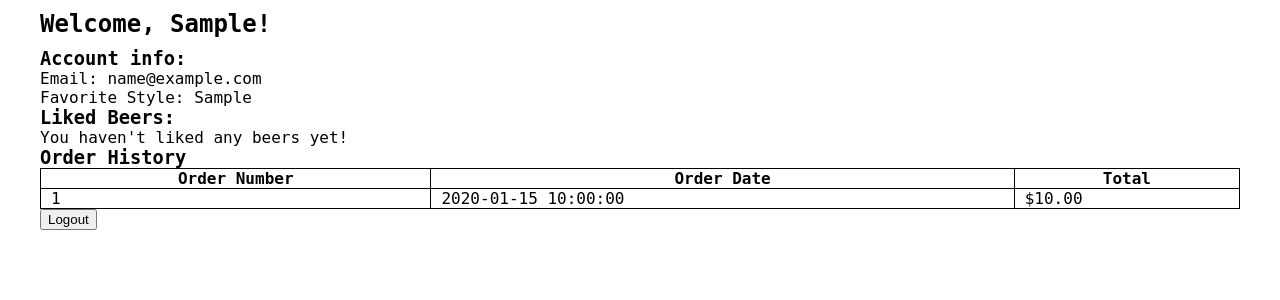
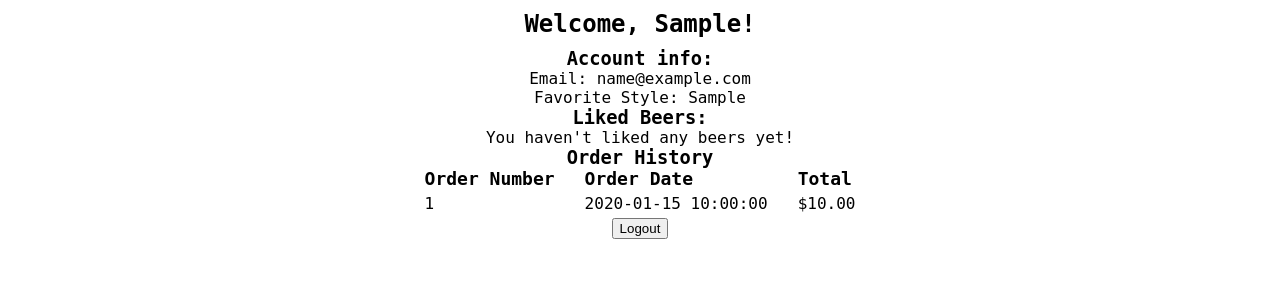
Before and after one commit to kevinjcorcoran/upick-beer-store, a Flask app: page /account.html in a window 1280 px wide. Shown: the part 56-356 px from the top of the page. Run offline with Flask 2, Linux system fonts and the light colour scheme; the visitor is signed in with stand-in values (Sample User, id 1); tables that the repository leaves empty hold one stand-in row (values such as "Sample post"); some web fonts are replaced.

Commit message:
Updating styling

```diff
--- a/project/main.py
+++ b/project/main.py
@@ -133,6 +133,7 @@ def account():
 def like():
     '''Process a like request if a user is logged in.
     Otherwise redirect to login.'''
+    print(request.form, sys.stderr)
     liked_beer = request.form.get('beer_upc')
     if session.get('loggedin'):
         execute_query(
@@ -313,6 +314,7 @@ def checkout():
 @main.route('/inc_quantity', methods=['GET', 'POST'])
 def inc_quantity():
     '''Increase the quantity of an item in the cart.'''
+    print(request.form, sys.stderr)
     beer_upc = request.form.get('beer_upc')
     purchase_id = request.form.get('purchase_id')
     beer_price = request.form.get('beer_price')
--- a/project/static/styles.css
+++ b/project/static/styles.css
@@ -34,15 +34,33 @@ nav {
 }
 
 table {
-    border: 1px solid;
     border-collapse: collapse;
     table-layout: auto;
+    width: fit-content;
 }
 
-th, td {
-    border: 1px solid;
+td {
+    text-align: left;
     border-collapse: collapse;
-    padding: 0px 10px 0px 10px;
+    padding: 0px 15px 5px 15px;
+}
+
+th {
+    font-size: 18px;
+    font-weight: bold;
+    text-align: left;
+    border-collapse: collapse;
+    padding: 0px 15px 5px 15px;
+}
+
+div {
+    display: flex;
+    flex-direction: column;
+    align-items: center;
+}
+
+button {
+    margin:0 5px 0 5px;
 }
 
 .logo {
@@ -81,7 +99,7 @@ th, td {
 .app-body {
     display: flex;
     flex-direction: column;
-    align-items: stretch;
+    align-items: center;
     margin: 10px 40px 10px 40px;
 }
 
--- a/project/templates/_base.html
+++ b/project/templates/_base.html
@@ -1,5 +1,6 @@
 <!DOCTYPE html>
 <html lang="en">
+
 <head>
     <!-- from main.py -->
     <title>UPick: {{page_title}}</title>
@@ -13,6 +14,7 @@
     <link href="https://fonts.googleapis.com/css2?family=Corben&display=swap" rel="stylesheet">
 
 </head>
+
 <body>
     <header class="header">
         <img class="logo" src="/static/UPIckLogo.png" alt="UPick Logo">
@@ -38,4 +40,5 @@
         {% block content %}{% endblock %}
     </div>
 </body>
+
 </html>
--- a/project/templates/account.html
+++ b/project/templates/account.html
@@ -1,5 +1,5 @@
 {% extends '_base.html' %} {% block content %}
-
+<div>
     <h2>Welcome, {{ user['first_name']}}!</h2>
     <h3>Account info:</h3>
     <p>Email: {{ user['email']}}</p>
@@ -37,5 +37,5 @@
     <form method="POST" action="/logout">
         <button>Logout</button>
     </form>
-
+</div>
 {% endblock %}
--- a/project/templates/login.html
+++ b/project/templates/login.html
@@ -5,9 +5,9 @@
     <div class="input-box">
         {% with messages = get_flashed_messages() %}
         {% if messages %}
-            <div>
-                {{ messages[0] }}
-            </div>
+        <div>
+            {{ messages[0] }}
+        </div>
         {% endif %}
         {% endwith %}
         <form method="POST" action="/login">
```
Also changed, not shown: project/templates/cart.html (+5 -3 lines), project/templates/index.html (+4 -4 lines), project/templates/signup.html (+7 -7 lines), project/templates/beers.html (indentation only), project/templates/breweries.html (indentation only), project/templates/styles.html (indentation only). Lines whose indentation alone changed are shown as unchanged.
